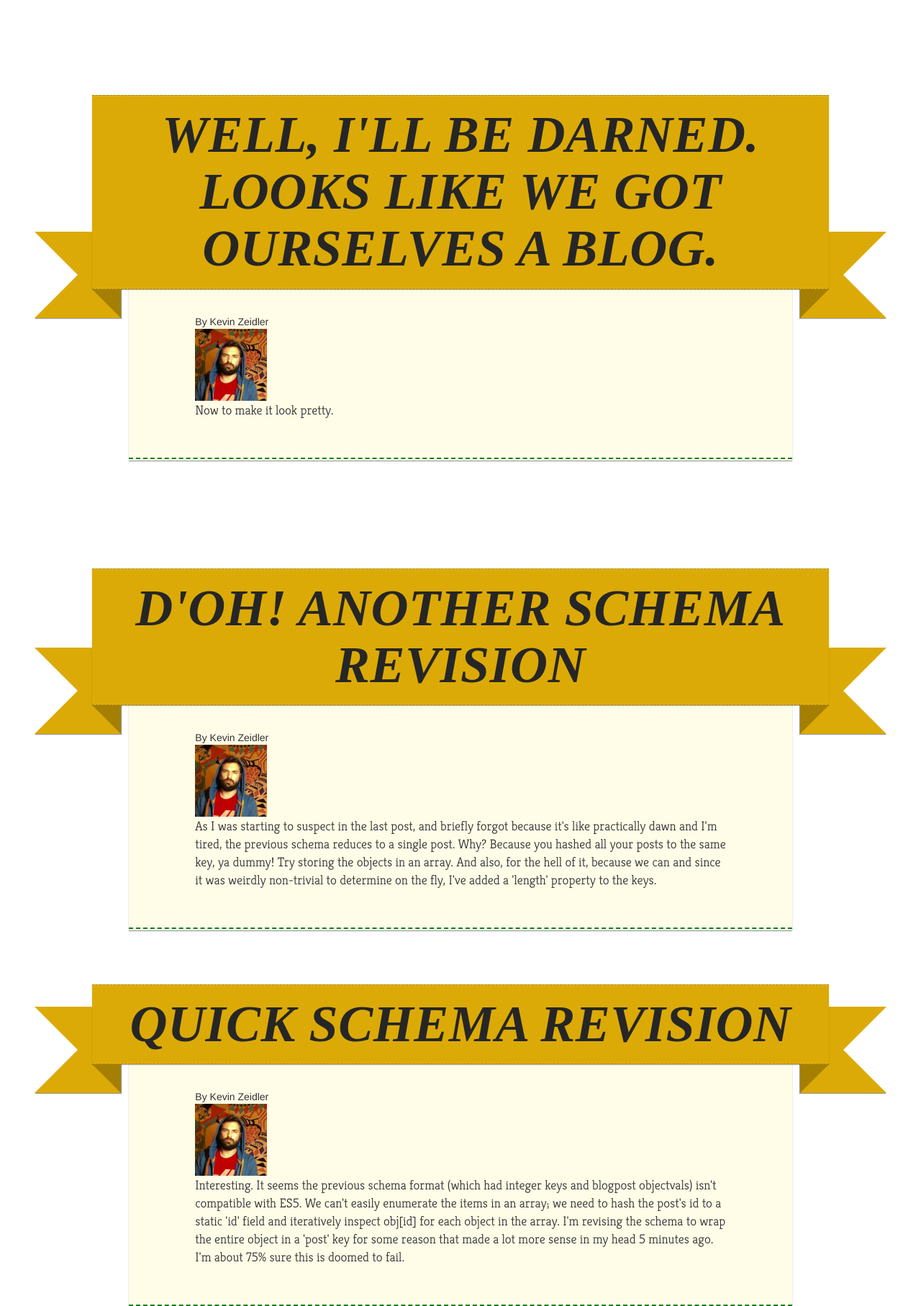
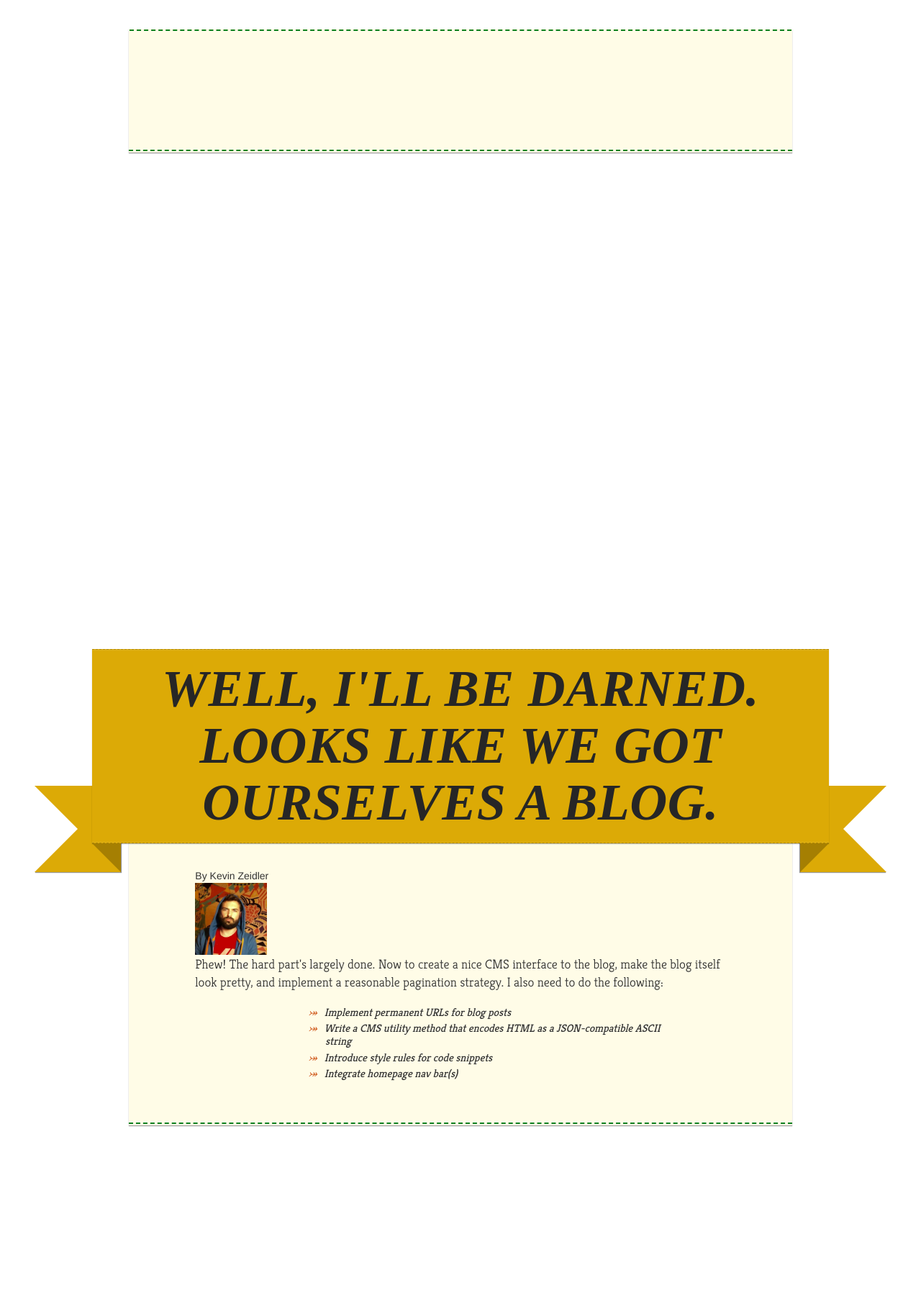
Before and after one commit to ProbonoBonobo/kevinzeidler.com, a PHP site: page /blog.html in a window 1280 px wide. Shown: the top 1815 px of the page at 72% size. Run offline with PHP 8.4, Linux system fonts and the light colour scheme; some web fonts are replaced.

Commit message:
fixed formatting glitches on blog

```diff
--- a/blogfeedv2.json
+++ b/blogfeedv2.json
@@ -1,5 +1,5 @@
 {
-	"length": "4",
+	"length": "3",
 	"posts": [
 	{
 		"id": "0",
@@ -18,30 +18,13 @@
 		"avatar": "me.jpg",
 		"content": "<p>Here's the second post. It should display above the first post.</p>"
 	}, {
-		"id": "2",
-		"title": "Quick Schema Revision",
-		"date": "2016-02-14",
-		"time": "3:38:00AM",
-		"author": "Kevin Zeidler",
-		"avatar": "me.jpg",
-		"content": "<p>Interesting. It seems the previous schema format (which had integer keys and blogpost objectvals) isn't compatible with ES5. We can't easily enumerate the items in an array; we need to hash the post's id to a static 'id' field and iteratively inspect obj[id] for each object in the array. I'm revising the schema to wrap the entire object in a 'post' key for some reason that made a lot more sense in my head 5 minutes ago. I'm about 75% sure this is doomed to fail.</p>"
-	}, {
-		"id": "3",
-		"title": "D'oh! Another Schema Revision",
-		"date": "2016-02-14",
-		"time": "4:38:00AM",
-		"author": "Kevin Zeidler",
-		"avatar": "me.jpg",
-		"content": "<p>As I was starting to suspect in the last post, and briefly forgot because it's like practically dawn and I'm tired, the previous schema reduces to a single post. Why? Because you hashed all your posts to the same key, ya dummy! Try storing the objects in an array. And also, for the hell of it, because we can and since it was weirdly non-trivial to determine on the fly, I've added a 'length' property to the keys.</p>"
-
-	}, {
-		"id" : "4",
+		"id" : "2",
 		"title" : "Well, I'll be darned. Looks like we got ourselves a blog.",
 		"date": "2016-02-14",
 		"time:":"5:27:00AM",
 		"author": "Kevin Zeidler",
 		"avatar": "me.jpg",
-		"content":"<p>Now to make it look pretty.</p>"
+		"content":"<p>Phew! The hard part's largely done. Now to create a nice CMS interface to the blog, make the blog itself look pretty, and implement a reasonable pagination strategy. I also need to do the following:</p><ul><li>Implement permanent URLs for blog posts</li><li>Write a CMS utility method that encodes HTML as a JSON-compatible ASCII string</li><li>Introduce style rules for code snippets</li><li>Integrate homepage nav bar(s)</li></ul>"
 	}
 	]
 
--- a/index.html
+++ b/index.html
@@ -778,7 +778,7 @@
 					<li class="b">overcoming technical obstacles</li>
 					<li class="b">doing impossible things</li>
 				</ul>
-				<p>You can catch me periodically having adventures in Clojurescript, talking about my freelance work, and being enamored of shiny objects on <a href="/blog">my dev blog</a>. I'm in the process of building a permanent home to showcase some apps, websites, and widgets I've made. Check back shortly!</p></div>
+				<p>You can catch me periodically having adventures in Clojurescript, talking about my freelance work, and being enamored of shiny objects on <a href="/blog.html">my dev blog</a>. I'm in the process of building a permanent home to showcase some apps, websites, and widgets I've made. Check back shortly!</p></div>
 				<div class="text-stitches-bottom"></div>
 			</div>
 
--- a/style.css
+++ b/style.css
@@ -27,7 +27,7 @@
 
 
 
-ul.b {
+ul {
 
    list-style: none;
    margin-left: 0;
@@ -37,17 +37,17 @@
    text-indent: -1em;
 }
 
-li.b {
+li {
   /*padding-left: 33.3%;*/
   text-indent: -1.55em;
-  line-height: 17px;
+  line-height: 18px;
   -webkit-margin-before: .1em;
     -webkit-margin-after: .3em;
     -webkit-margin-start: 0em;
     -webkit-margin-end: 0px;
 }
 
-li.b:before {
+li:before {
   content: "⤖";
   color: #CA4603;
   padding-right: 10px;
@@ -59,7 +59,7 @@
 font-family: 'Kreon';
 font-weight: 400;
 font-style: italic;
-font-size: 16px;
+font-size: 15px;
 }
 a {
   color: #CA4603;
@@ -82,7 +82,8 @@
 }
 
 .blog {
-  margin-bottom: 20%;
+  margin-bottom: 30%;
+  padding-bottom: 20%;
 }
 
 /*#banner {
```
